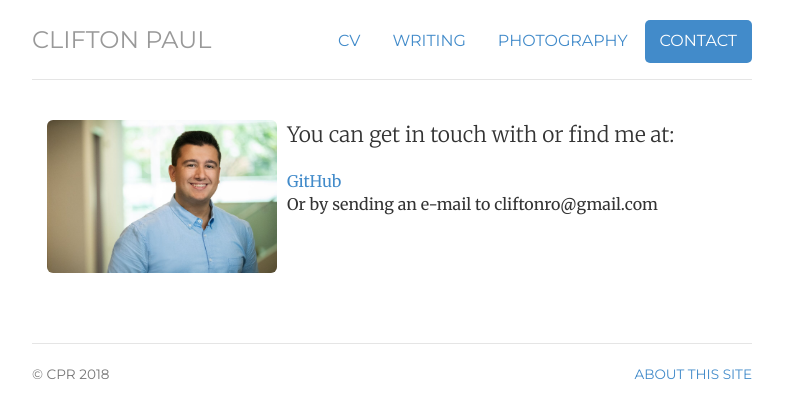
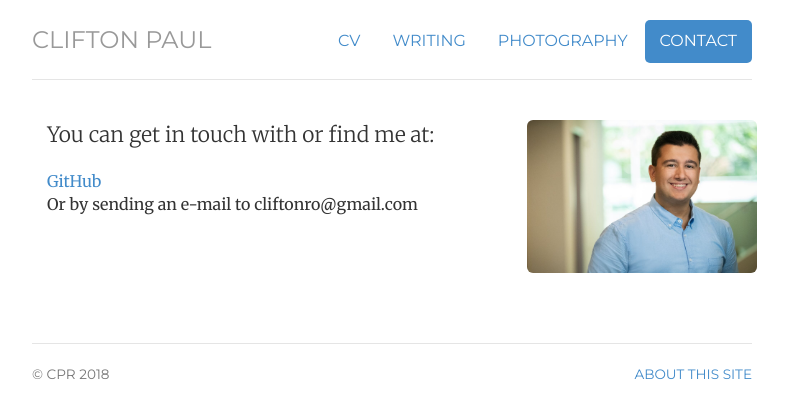
Before and after one commit to cprobinson81/cprobinson81.github.io, a Jekyll site: the page built from contact/index.html, in a window 1280 px wide. Shown: the top 418 px of the page, without its empty margins (248-1036 px from the left). Built offline with Jekyll 4.4.1, drawn with Linux system fonts in a browser that asks for light colours.

Commit message:
Update index.html

```diff
--- a/contact/index.html
+++ b/contact/index.html
@@ -9,9 +9,6 @@ contact: active
 <!-- <div class="jumbotron"> -->
 <div class="row marketing">
 
-	<div class="col-sm-4">
-        <img  class="img-rounded avatar" alt="CPR" src="../img/robinson.JPG" width="230">
-	</div>
 	<div itemscope itemtype="http://data-vocabulary.org/Person" class="col-sm-8">
         <p class="lead">You can get in touch with or find me at:</p>
 	<ul class="list-unstyled">
@@ -21,5 +18,9 @@ contact: active
 
 	</div>
 
+	<div class="col-sm-4">
+        <img  class="img-rounded avatar" alt="CPR" src="../img/robinson.JPG" width="230">
+	</div>
+
 </div>
 <!-- </div> -->
```
